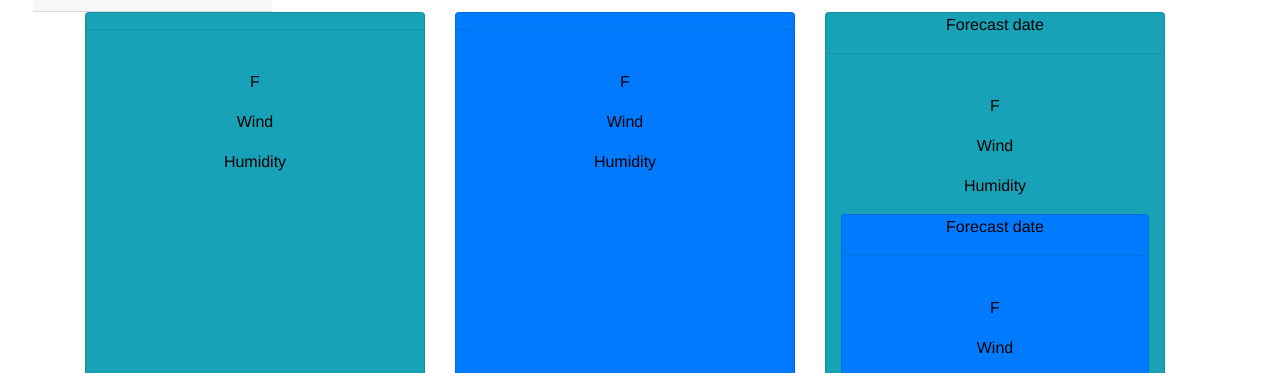
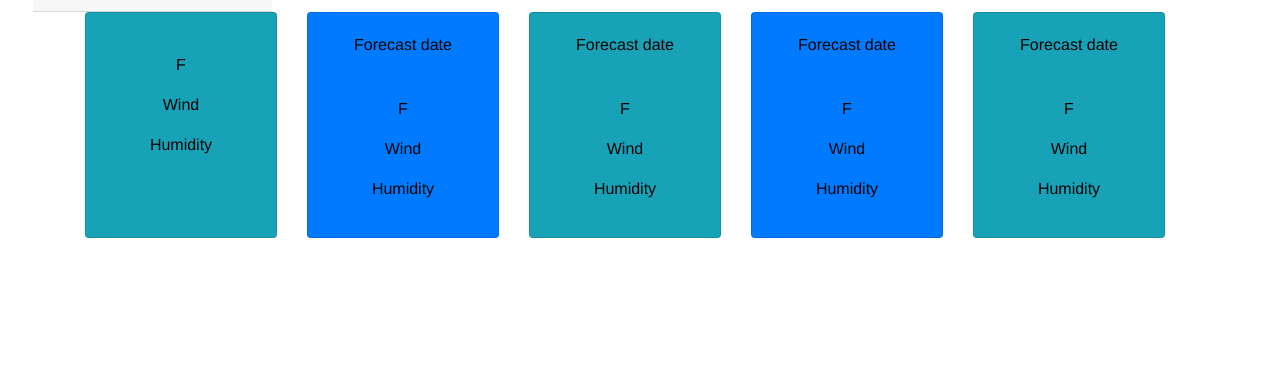
Before and after one commit to Machikon/Weather-Dashboard, a plain HTML site: page index.html in a window 1280 px wide. Shown: the part 427-800 px from the top of the page. Drawn offline with nearby package versions, Linux system fonts and the light colour scheme.

Commit message:
undo changes made to html forecast area

```diff
--- a/index.html
+++ b/index.html
@@ -56,51 +56,46 @@
 
                   <div class="card-body-0 text-center">
                     <p class="card-text-0"></p>
-                    <hr>
-                    <img class='weather-icon'><img/>
+                    <div class="weather-icon"><img/></div>
                     <div class="temperature-value"><p> <span>F</span></p></div>
                     <p class="wind-text">Wind</p>
                     <p class="humidity-text">Humidity</p>
                   </div>
                 </div>
                  <div class="card bg-primary">
-                    <div class="card-body-1 text-center">
-                      <p class="card-text-1"></p>
-                      <hr>
-                      <img class="weather-icon-1"><img/>
-                      <div class="temperature-value-1"><p> <span>F</span></p></div>
-                      <p class="wind-text-1">Wind</p>
-                      <p class="humidity-text-1">Humidity</p>
+                    <div class="card-body text-center">
+                      <p class="card-text">Forecast date</p>
+                      <div class="weather-icon-2"><img/></div>
+                      <div class="temperature-value-2"><p> <span>F</span></p></div>
+                      <p class="wind-text-2">Wind</p>
+                      <p class="humidity-text-2">Humidity</p>
                     </div>
                   </div>
                   <div class="card bg-info">
-                    <div class="card-body-2 text-center">
-                      <p class="card-text-2">Forecast date</p>
-                      <hr>
-                      <div class="weather-icon-2"><img/>
-                      <div class="temperature-value-2"><p> <span>F</span></p></div>
+                    <div class="card-body text-center">
+                      <p class="card-text">Forecast date</p>
+                      <div class="weather-icon"><img/></div>
+                      <div class="temperature-value"><p> <span>F</span></p></div>
                       <p class="wind-text">Wind</p>
                       <p class="humidity-text">Humidity</p>
                     </div>
                   </div>
                   <div class="card bg-primary">
-                    <div class="card-body-3 text-center">
-                      <p class="card-text-3">Forecast date</p>
-                      <hr>
-                      <img class="weather-icon-3"><img/>
-                      <div class="temperature-value-3"><p> <span>F</span></p></div>
-                      <p class="wind-text-3">Wind</p>
-                      <p class="humidity-text-3">Humidity</p>
+                    <div class="card-body text-center">
+                      <p class="card-text">Forecast date</p>
+                      <div class="weather-icon"><img/></div>
+                      <div class="temperature-value"><p> <span>F</span></p></div>
+                      <p class="wind-text">Wind</p>
+                      <p class="humidity-text">Humidity</p>
                     </div>
                   </div>
                   <div class="card bg-info">
-                    <div class="card-body-4 text-center">
-                      <p class="card-text-4">Forecast date</p>
-                      <hr>
-                      <div class="weather-icon-4"><img/>
-                      <div class="temperature-value-4"><p> <span>F</span></p></div>
-                      <p class="wind-text-4">Wind</p>
-                      <p class="humidity-text-4">Humidity</p>
+                    <div class="card-body text-center">
+                      <p class="card-text">Forecast date</p>
+                      <div class="weather-icon"><img/></div>
+                      <div class="temperature-value"><p> <span>F</span></p></div>
+                      <p class="wind-text">Wind</p>
+                      <p class="humidity-text">Humidity</p>
                     </div>
                   </div>
                 </div>
@@ -110,6 +105,9 @@
     </main>
 
 
+
+
+
     <script src="https://cdnjs.cloudflare.com/ajax/libs/moment.js/2.24.0/moment.min.js"></script>
  <script src="./assets/js/script.js"></script>
 
```
Also changed, not shown: 1 other file.
